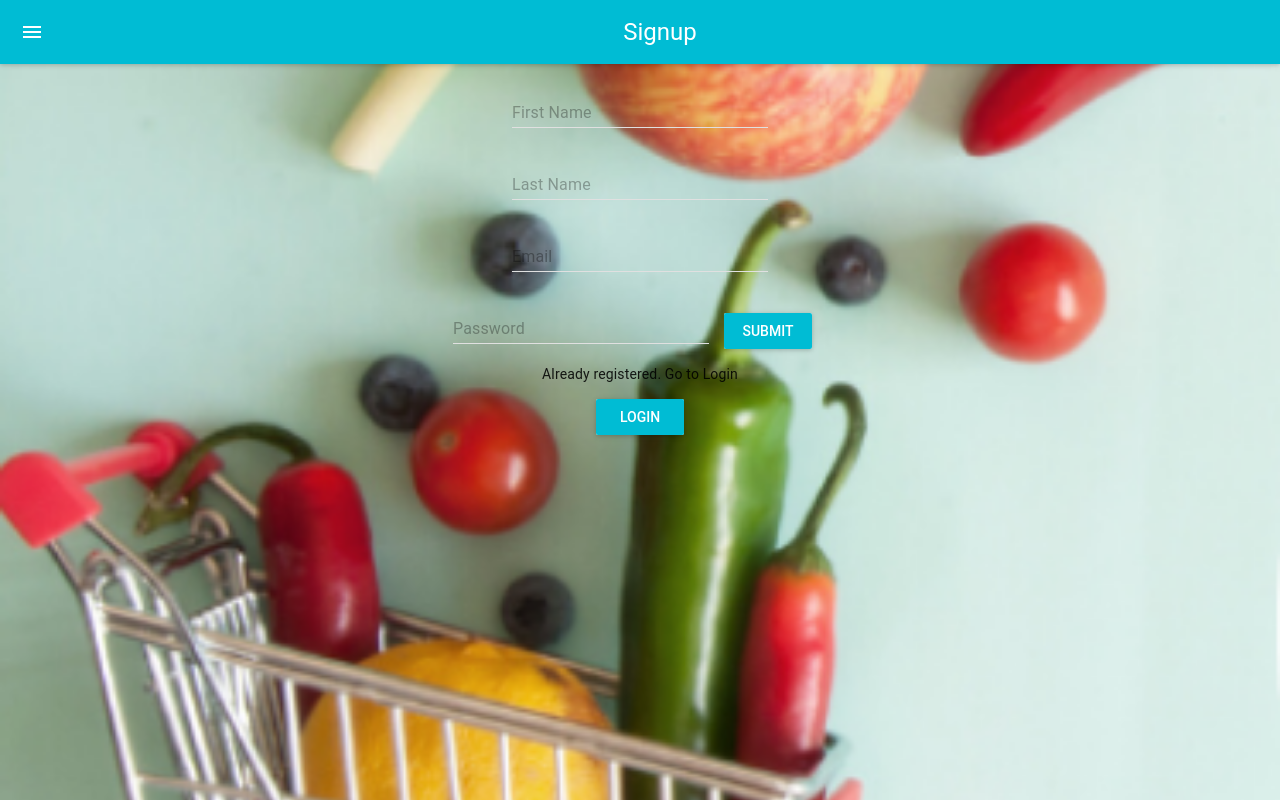
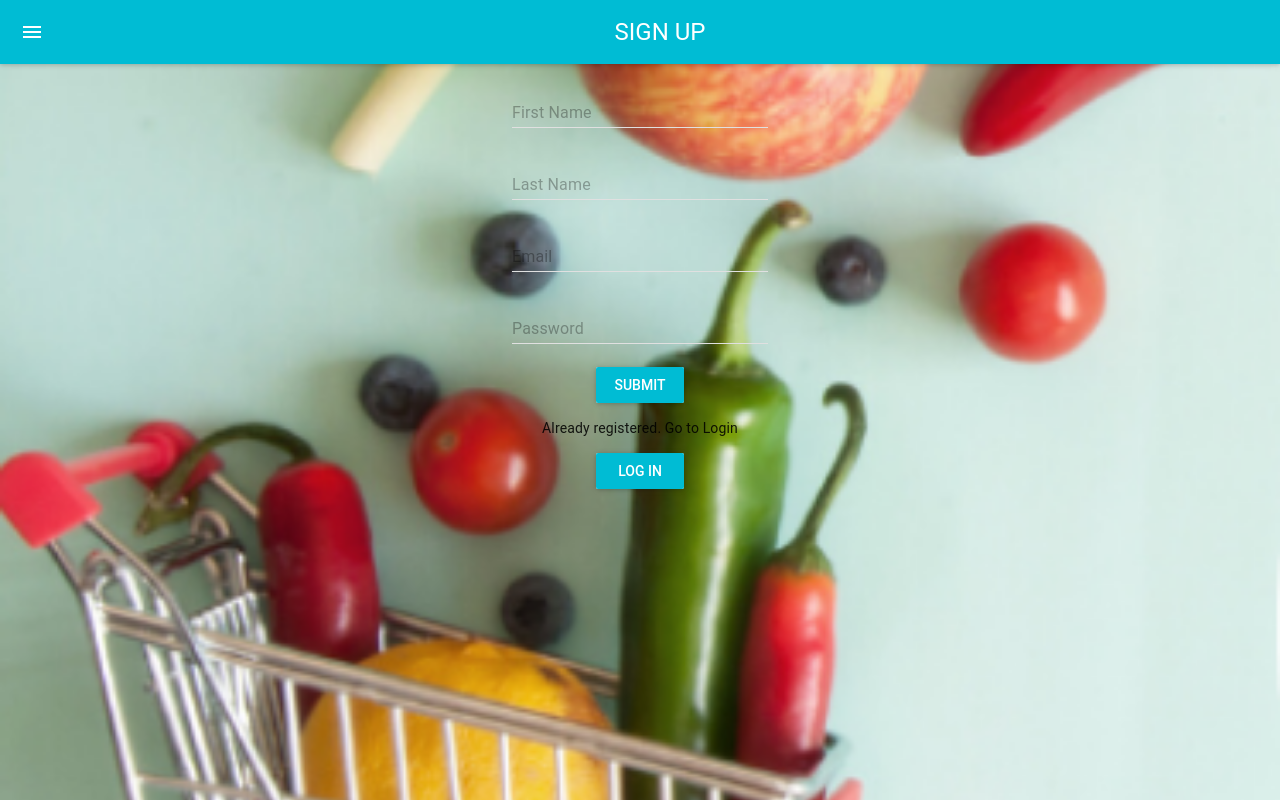
Before and after one commit to zznicole/shopping-list, a React (Create React App) app: page / in a window 1280 px wide. Both pictures are taken after a click on the button "SIGN UP". Built offline with nearby package versions, Linux system fonts and the light colour scheme.

Commit message:
correct minor error

```diff
--- a/src/Login.js
+++ b/src/Login.js
@@ -38,7 +38,7 @@ class Login extends Component {
   }
 
   handleClick(event) {
-    const apiBaseUrl = "/";
+    const apiBaseUrl = "http://192.168.1.4:80/";
     let self = this;
     let payload = {
       userid: self.state.username,
@@ -81,7 +81,7 @@ class Login extends Component {
         <MuiThemeProvider>
           <CssBaseline />
           <div>
-            <AppBar title="login" />
+            <AppBar title="LOG IN" />
             <TextField
               hintText="Enter your Username"
               floatingLabelText="Username"
@@ -100,7 +100,7 @@ class Login extends Component {
             />
             <br />
             <RaisedButton
-              label="Submit"
+              label="LOG IN"
               primary={true}
               style={style}
               onClick={(event) => this.handleClick(event)}
--- a/src/Loginscreen.js
+++ b/src/Loginscreen.js
@@ -35,7 +35,7 @@ class Loginscreen extends Component {
       this.setState({
         loginscreen: loginscreen,
         loginmessage: loginmessage,
-        buttonLabel: "Login",
+        buttonLabel: "LOG IN",
         isLogin: false,
       });
     } else {
@@ -45,7 +45,7 @@ class Loginscreen extends Component {
       this.setState({
         loginscreen: loginscreen,
         loginmessage: loginmessage,
-        buttonLabel: "Signup",
+        buttonLabel: "SIGN UP",
         isLogin: true,
       });
     }
--- a/src/Signup.js
+++ b/src/Signup.js
@@ -18,7 +18,8 @@ class Signup extends Component {
   }
 
   handleClick(event) {
-    let apiBaseUrl = "/";
+    const apiBaseUrl = "http://192.168.1.4/";
+    //    let apiBaseUrl = "/";
     console.log(
       "values",
       this.state.first_name,
@@ -61,7 +62,7 @@ class Signup extends Component {
       <div>
         <MuiThemeProvider>
           <div>
-            <AppBar title="Signup" />
+            <AppBar title="SIGN UP" />
             <TextField
               hintText="Enter your First Name"
               floatingLabelText="First Name"
@@ -93,6 +94,7 @@ class Signup extends Component {
                 this.setState({ password: newValue })
               }
             />
+            <br />
             <RaisedButton
               label="Submit"
               primary={true}
```
